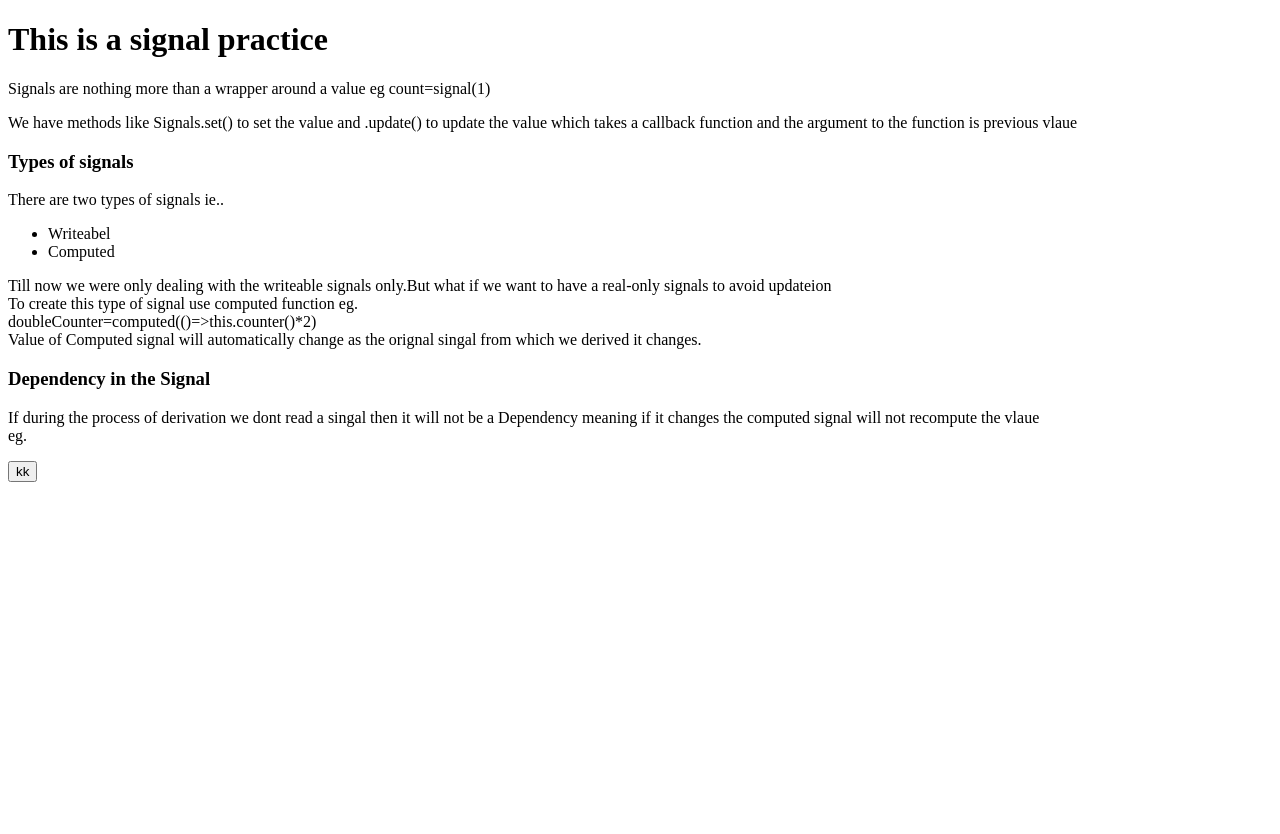
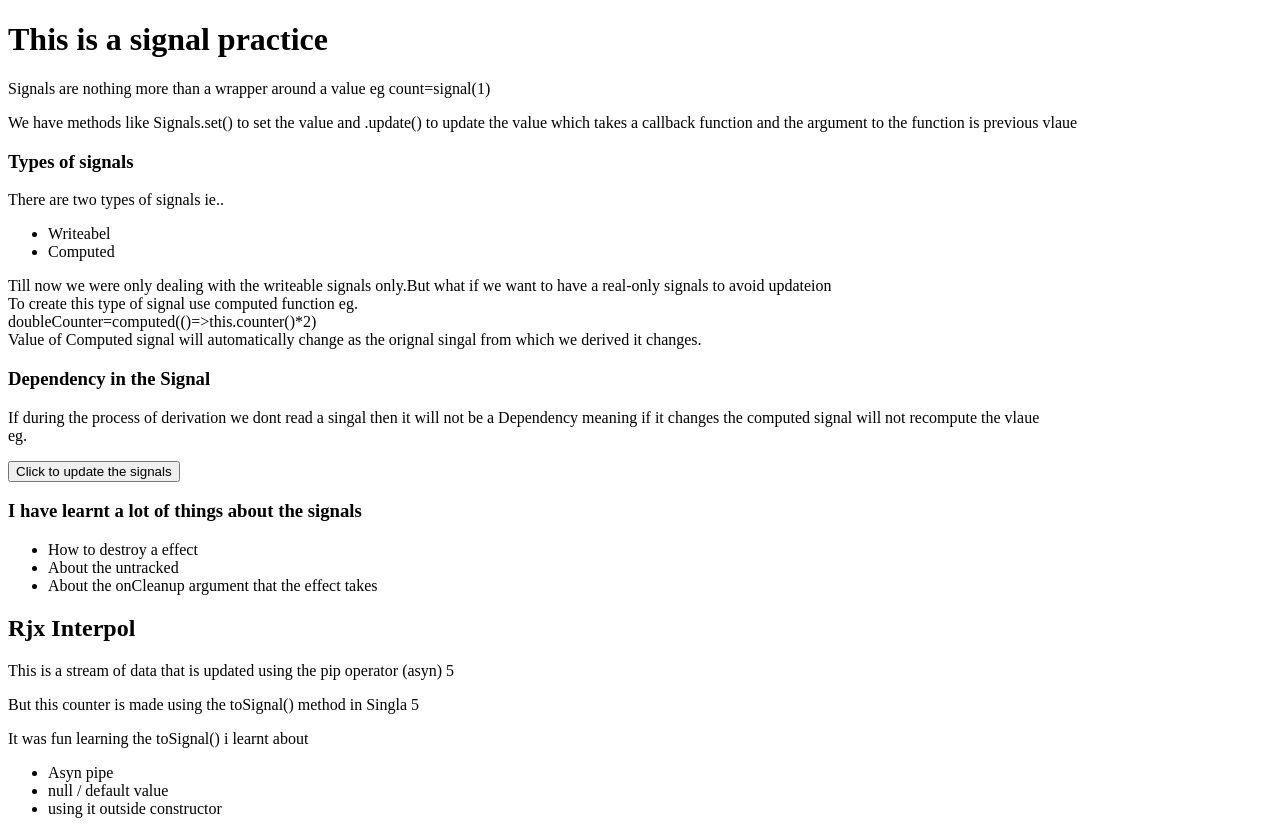
Before and after one commit to Msuf123/signals-practice, an Angular app: page / in a window 1280 px wide. Before the commit the page ends 800 px from the top, so only its background shows below. Built offline with nearby package versions, Linux system fonts and the light colour scheme.

Commit message:
Learnt about the singal's toSignal()

```diff
--- a/src/app/app.component.html
+++ b/src/app/app.component.html
@@ -16,4 +16,19 @@ To create this type of signal use computed function eg.<br> doubleCounter=comput
   If during the process of derivation we dont read a singal then it will not be a Dependency meaning if it changes the computed signal will not recompute the vlaue<br>
   eg.
 </p>
-<button (click)="customEffect()">kk</button>
+<button (click)="customEffect()">Click to update the signals</button>
+<h3>I have learnt a lot of things about the signals </h3>
+<ul>
+  <li>How to destroy a effect</li>
+  <li>About the untracked</li>
+  <li>About the onCleanup argument that the effect takes</li>
+</ul>
+<h2>Rjx Interpol</h2>
+<p>This is a stream of data that is updated using the pip operator (asyn) {{timmer|async}}</p>
+<p>But this counter is made using the toSignal() method in Singla {{siganlCounter()}}</p>
+<span>It was fun learning the toSignal() i learnt about</span>
+<ul>
+  <li>Asyn pipe</li>
+  <li>null / default value</li>
+  <li>using it outside constructor</li>
+</ul>
--- a/src/app/app.component.ts
+++ b/src/app/app.component.ts
@@ -1,19 +1,22 @@
+import { AsyncPipe, CommonModule } from '@angular/common';
 import { Component, Injector, computed, effect, signal, untracked } from '@angular/core';
+import { toSignal } from '@angular/core/rxjs-interop';
 import { RouterOutlet } from '@angular/router';
 
-import _ from 'lodash';
-import { single } from 'rxjs';
-const data = signal(['test'], {equal: _.isEqual});
+
+;
+import { interval,take, single,delay } from 'rxjs';
+
 // Even though this is a different array instance, the deep equality
 // function will consider the values to be equal, and the signal won't
 // trigger any updates.
-data.set(['test']);
+
 
 
 @Component({
   selector: 'app-root',
   standalone: true,
-  imports: [RouterOutlet],
+  imports: [RouterOutlet,CommonModule,AsyncPipe],
   templateUrl: './app.component.html',
   styleUrl: './app.component.css'
 })
@@ -21,24 +24,28 @@ export class AppComponent {
   title = 'signals';
   counter=signal(1)
   counter_two=signal(2)
+  siganlCounter?:any
+  timmer=interval(500).pipe(take(50),delay(2000))
   showCounter=signal(false)
-  doubleCounter=computed(()=>{
+    doubleCounter=computed(()=>{
 
-    return this.showCounter()?untracked(this.counter)*2:'None'
+    return this.showCounter()?this.counter()*2:'None'
 
   })
-  constructor(private injector: Injector){
+  constructor(private injector:Injector){
     this.counter.set(3)
     console.log(this.doubleCounter())
     this.counter.set(9)
     this.showCounter.set(true)
     console.log(this.doubleCounter())
     const a=effect(()=>{console.log('I changed'+untracked(this.counter),this.doubleCounter())})
+    this.siganlCounter=toSignal(this.timmer,{initialValue:20,injector:this.injector})
 
   }
   customEffect(){
     this.counter.update((a)=>++a)
-    //effect(()=>{console.log('I changed'+this.counter())},{injector:this.injector})
+    this.siganlCounter=toSignal(this.timmer,{initialValue:20,injector:this.injector})
+
   }
 
 }
```
